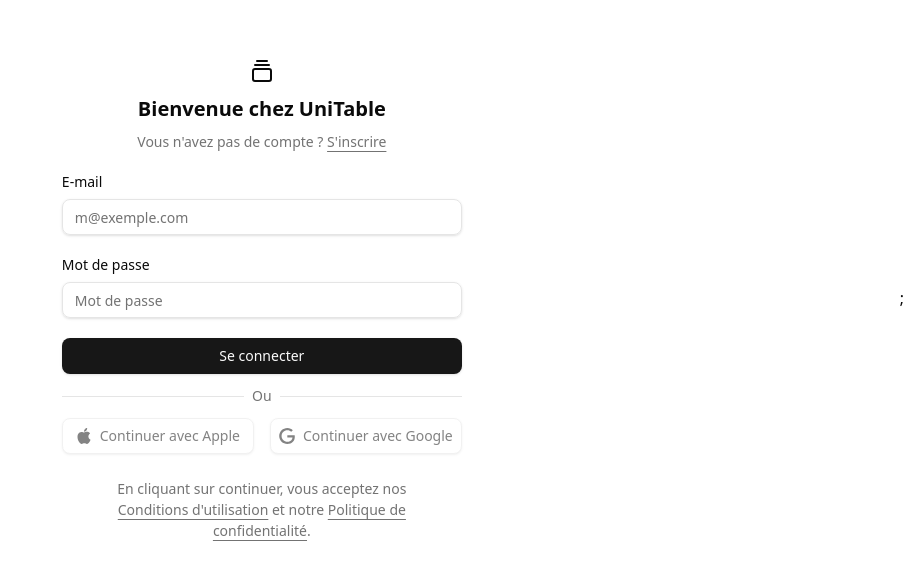
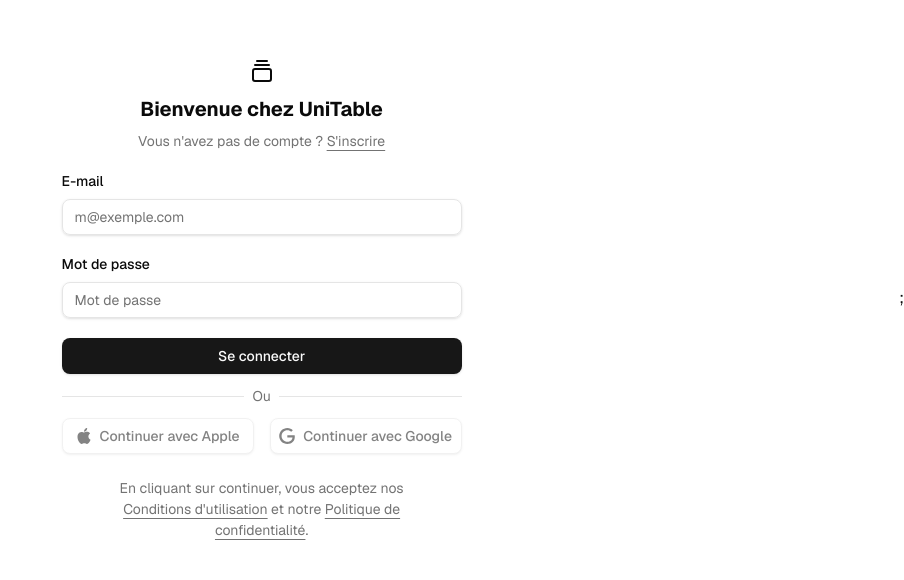
Before and after one commit to romainauthier-1/unitable-frontend-desktop, a Next.js app: page / in a window 1280 px wide. Shown: the part 102-682 px from the top of the page, without its empty margins (376-1280 px from the left). Built offline with nearby package versions, Linux system fonts and the light colour scheme.

Commit message:
Modif ligne import police CSS

```diff
--- a/components/Home.js
+++ b/components/Home.js
@@ -1,5 +1,5 @@
 import styles from "../styles/Home.module.css";
-import Link from "next/Link";
+import Link from "next/link";
 import BusinessForm from "./BusinessForm";
 
 function Home() {
--- a/package.json
+++ b/package.json
@@ -74,6 +74,7 @@
     "jest-environment-jsdom": "^28.1.0",
     "postcss": "^8.5",
     "tailwindcss": "^4.2.0",
-    "tw-animate-css": "1.3.3"
+    "tw-animate-css": "1.3.3",
+    "typescript": "5.9.3"
   }
 }
--- a/styles/globals.css
+++ b/styles/globals.css
@@ -1,6 +1,6 @@
+@import url("https://fonts.googleapis.com/css2?family=Geist:wght@100..900&display=swap");
 @import "tailwindcss";
 @import "tw-animate-css";
-@import url("https://fonts.googleapis.com/css2?family=Geist:wght@100..900&display=swap");
 @custom-variant dark (&:is(.dark *));
 
 :root {
```
Also changed, not shown: 1 other file (tests, documents, lock files or other folders).
